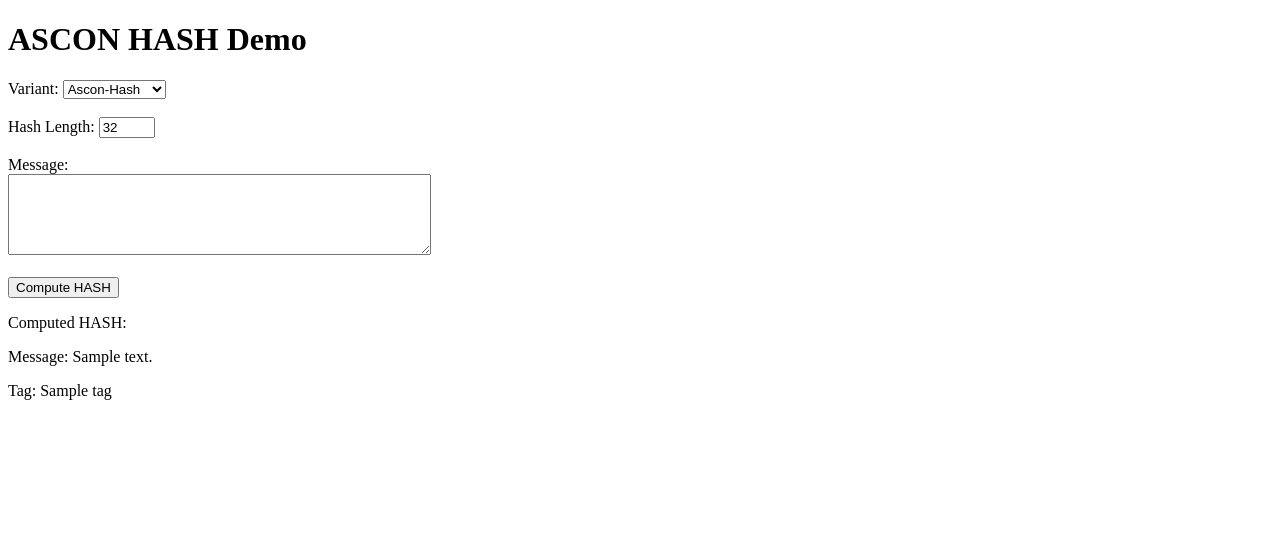
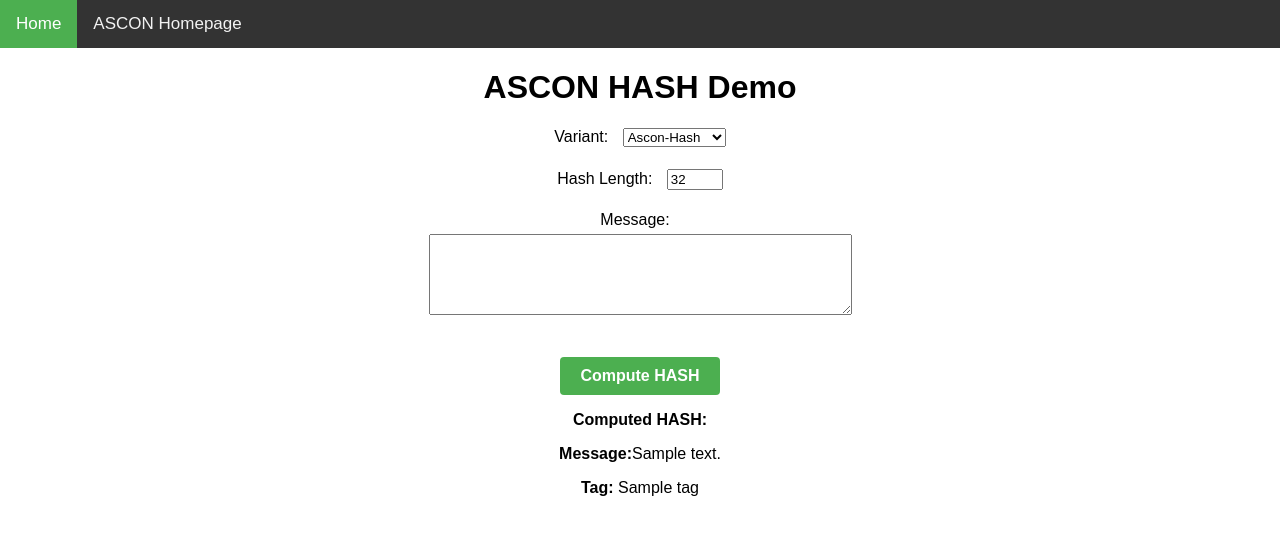
Before and after one commit to erngutcon/TFG_2022-2023, a Flask app: template templates/demo_hash.html in a window 1280 px wide. Shown: the top 535 px of the page. Run offline with Flask 3, Linux system fonts and the light colour scheme; the template is opened without the code that fills it: most values are stand-ins (such as "Sample title", 1, 10 or a date in 2020).

Commit message:
Completada la interfaz del algoritmo ASCON

```diff
--- a/ascon.py
+++ b/ascon.py
@@ -486,4 +486,4 @@ def demo_mac(variant="Ascon-Mac", taglength=16):
 if __name__ == "__main__":
     demo_aead("Ascon-128")
     demo_hash("Ascon-Hash")
-    demo_mac("Ascon-Prf")
+    demo_mac("Ascon-Maca")
--- a/main.py
+++ b/main.py
@@ -16,14 +16,15 @@ def demo_aead():
         keysize = 20 if variant == "Ascon-80pq" else 16
         key = get_random_bytes(keysize)
         nonce = get_random_bytes(16)
-        associateddata = bytes(request.form['associateddata'], 'utf-8')
-        plaintext = bytes(request.form['plaintext'], 'utf-8')
+        associateddata = request.form['associateddata'].encode()
+        plaintext = request.form['plaintext'].encode()
 
         ciphertext = ascon_encrypt(key, nonce, associateddata, plaintext, variant)
         receivedplaintext = ascon_decrypt(key, nonce, associateddata, ciphertext, variant)
 
         if receivedplaintext is None:
-            return render_template('demo_aead.html', variant=variant, error=True)
+            error = 'Decryption failed. Please check your input and try again.'
+            return render_template('demo_aead.html', variant=variant, error=error)
         else:
             data = {
                 'key': key.hex(),
@@ -34,9 +35,12 @@ def demo_aead():
                 'tag': ciphertext[-16:].hex(),
                 'received': receivedplaintext.hex(),
             }
-            return render_template('demo_aead.html', variant=variant, data=data)
+            return render_template('demo_aead.html', variant=variant, result=data)
     else:
-        return render_template('demo_aead.html')
+        return render_template('demo_aead.html', result={})
+
+
+
 
 @app.route('/demo_hash', methods=['GET', 'POST'])
 def demo_hash():
--- a/templates/demo_hash.html
+++ b/templates/demo_hash.html
@@ -1,62 +1,92 @@
-<!--
 <!DOCTYPE html>
 <html>
-<head>
-    <title>Demo Hash - Ascon</title>
-    <link rel="stylesheet" href="{{ url_for('static', filename='style.css') }}">
-</head>
-<body>
-    <div class="header">
-        <h1>Demo Hash - Ascon</h1>
-    </div>
-    <div class="container">
-        <div class="form-container">
-            <form method="POST">
-                <div class="form-group">
-                    <label for="variant">Hash Variant</label>
-                    <select name="variant" id="variant">
-                        <option value="Ascon-Hash">Ascon-Hash</option>
-                        <option value="Ascon-Hasha">Ascon-Hasha</option>
-                        <option value="Ascon-Xof">Ascon-Xof</option>
-                        <option value="Ascon-Xofa">Ascon-Xofa</option>
-                    </select>
-                </div>
-                <div class="form-group">
-                    <label for="hashlength">Hash Length</label>
-                    <input type="number" name="hashlength" id="hashlength" min="1" max="64" value="32" required>
-                </div>
-                <div class="form-group">
-                    <label for="message">Message</label>
-                    <textarea name="message" id="message" rows="4" cols="50" required></textarea>
-                </div>
-                <button type="submit" class="btn">Hash</button>
-            </form>
-        </div>
-        {% if data %}
-            <div class="result-container">
-                <h2>Result:</h2>
-                <table>
-                    <tr>
-                        <th>Message:</th>
-                        <td>{{ data['message'] }}</td>
-                    </tr>
-                    <tr>
-                        <th>Tag:</th>
-                        <td>{{ data['tag'] }}</td>
-                    </tr>
-                </table>
-            </div>
-        {% endif %}
-    </div>
-</body>
-</html>
--->
-<!doctype html>
-<html>
   <head>
-    <title>ASCON HASH Demo</title>
+    <title>AEAD Demo</title>
+    <meta charset="UTF-8">
+    <meta name="viewport" content="width=device-width, initial-scale=1.0">
+    <style>
+      body {
+        font-family: sans-serif;
+        text-align: center;
+        margin: 0;
+        padding: 0;
+      }
+      fieldset {
+        border: 1px solid #ddd;
+        border-radius: 5px;
+        margin: 20px auto;
+        padding: 20px;
+        max-width: 600px;
+      }
+      input[type=submit] {
+        padding: 10px 20px;
+        background-color: #4CAF50;
+        color: white;
+        border: none;
+        border-radius: 4px;
+        cursor: pointer;
+        margin-top: 20px;
+        font-size: 16px;
+        font-weight: bold;
+        transition: background-color 0.3s ease;
+      }
+      input[type=submit]:hover {
+        background-color: #45a049;
+      }
+      .output {
+        margin-top: 20px;
+        border: 1px solid #ddd;
+        border-radius: 5px;
+        padding: 20px;
+        max-width: 600px;
+        margin: 20px auto;
+      }
+      .error {
+        color: red;
+        font-weight: bold;
+        margin-top: 10px;
+      }
+      label {
+        display: inline-block;
+        text-align: left;
+        margin-right: 10px;
+        margin-bottom: 5px;
+      }
+      input[type=text] {
+        width: 100%;
+        padding: 10px;
+        border: 1px solid #ccc;
+        border-radius: 4px;
+        box-sizing: border-box;
+        margin-bottom: 10px;
+      }
+      .topnav {
+        overflow: hidden;
+        background-color: #333;
+      }
+      .topnav a {
+        float: left;
+        color: #f2f2f2;
+        text-align: center;
+        padding: 14px 16px;
+        text-decoration: none;
+        font-size: 17px;
+      }
+      .topnav a:hover {
+        background-color: #ddd;
+        color: black;
+      }
+      .topnav a.active {
+        background-color: #4CAF50;
+        color: white;
+      }
+    </style>
   </head>
   <body>
+    <div class="topnav">
+      <a class="active" href="/">Home</a>
+      <a href="https://ascon.iaik.tugraz.at/index.html">ASCON Homepage</a>
+    </div>
     <h1>ASCON HASH Demo</h1>
     <form method="POST" action="/demo_hash">
       <label for="variant">Variant:</label>
@@ -79,9 +109,9 @@
       {% if error %}
         <p style="color: red;">The HASH could not be computed.</p>
       {% else %}
-        <p>Computed HASH:</p>
-        <p>Message: {{ data.message }}</p>
-        <p>Tag: {{ data.tag }}</p>
+        <p><strong>Computed HASH:</strong></p>
+        <p><strong>Message:</strong>{{ data.message }}</p>
+        <p><strong>Tag:</strong> {{ data.tag }}</p>
       {% endif %}
     {% endif %}
 
```
Also changed, not shown: templates/demo_aead.html (+57 -7 lines), templates/demo_mac.html (+87 -4 lines), templates/home.html (+58 -0 lines).
